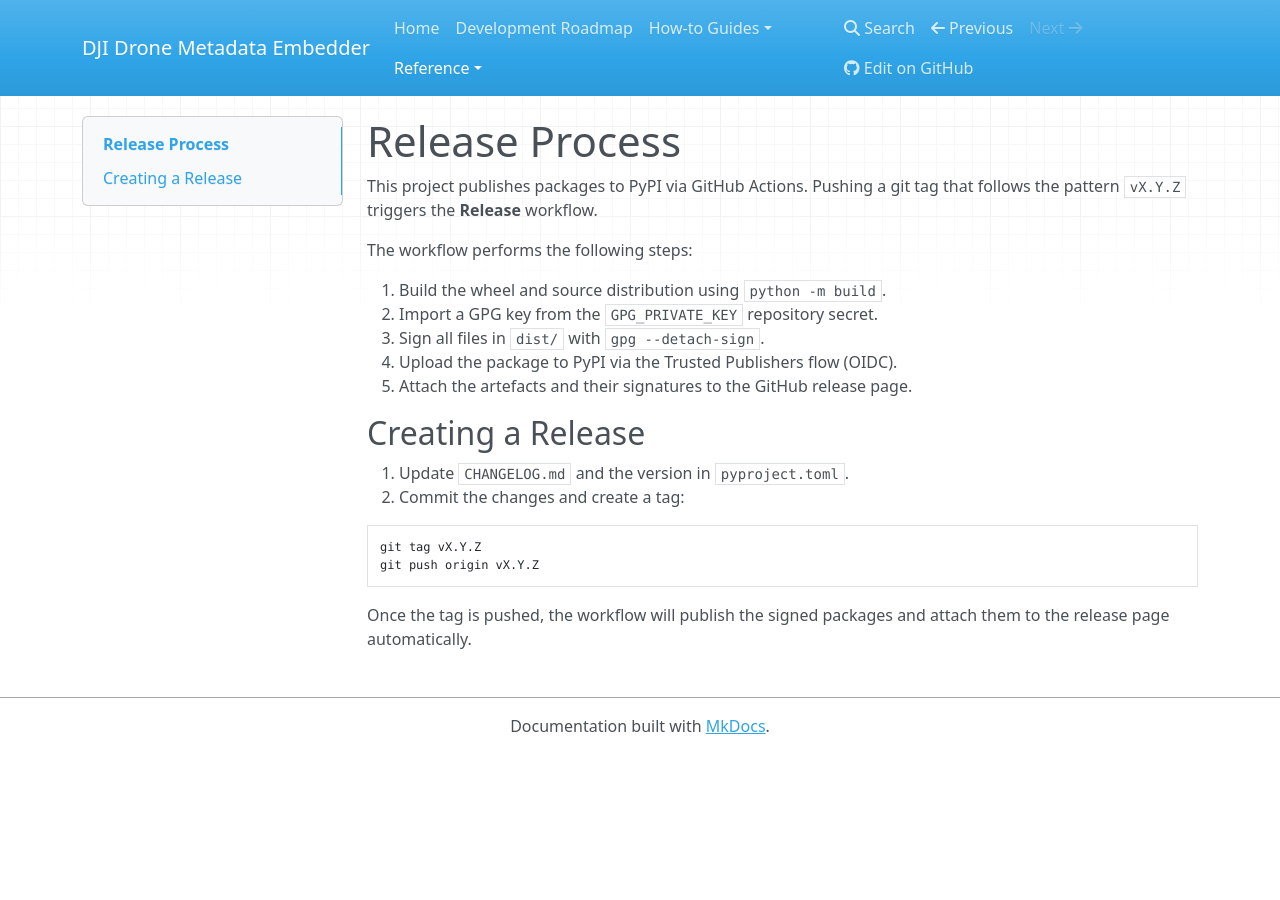
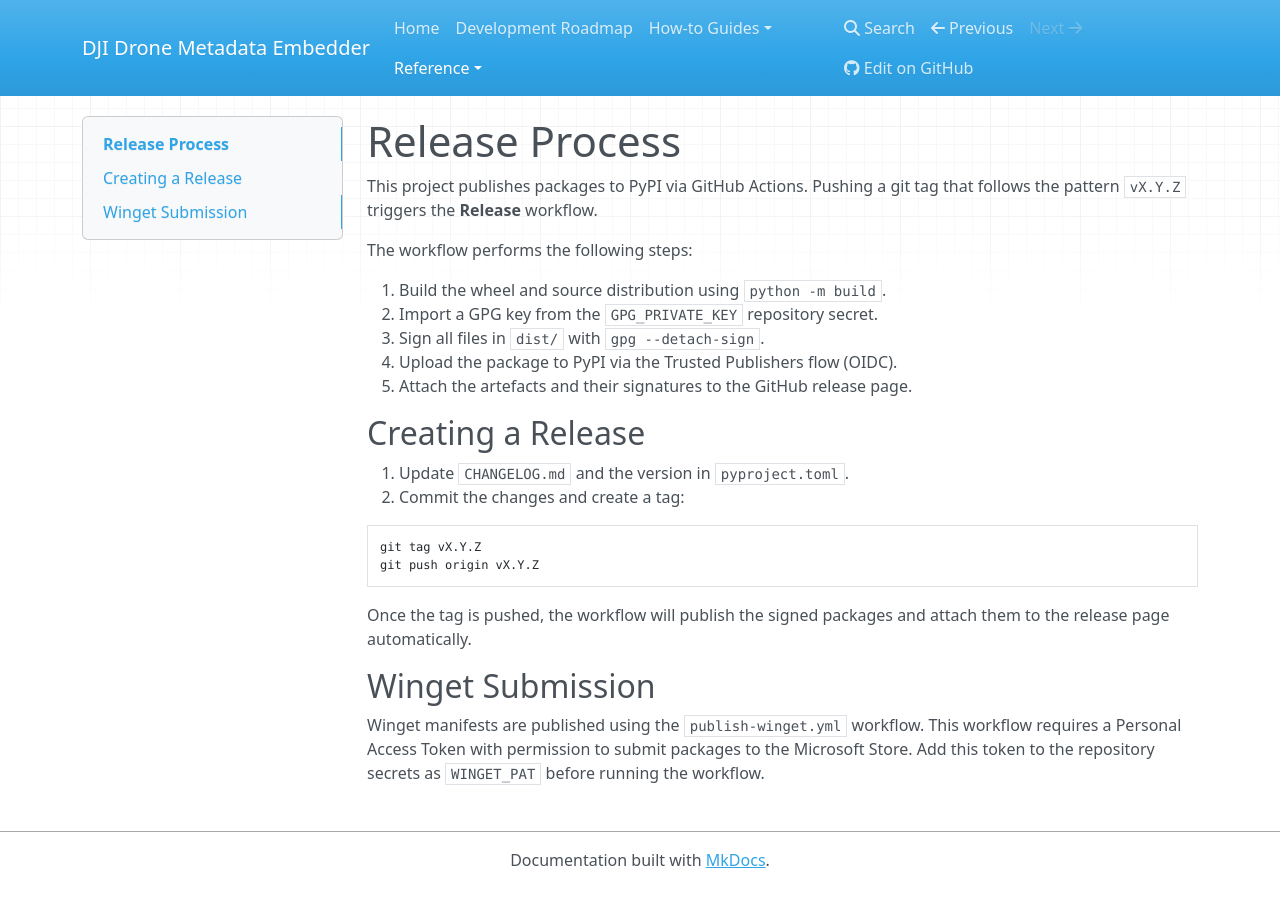
Before and after one commit to CallMarcus/dji-drone-metadata-embedder, an MkDocs documentation site: the page built from docs/RELEASE.md, in a window 1280 px wide. Built offline with MkDocs 1.6.1, drawn with Linux system fonts in a browser that asks for light colours; nearby versions of some CDN libraries.

Commit message:
Update winget workflow to use PAT

````diff
--- a/docs/RELEASE.md
+++ b/docs/RELEASE.md
@@ -21,3 +21,10 @@ git push origin vX.Y.Z
 ```
 
 Once the tag is pushed, the workflow will publish the signed packages and attach them to the release page automatically.
+
+## Winget Submission
+
+Winget manifests are published using the `publish-winget.yml` workflow. This workflow
+requires a Personal Access Token with permission to submit packages to the
+Microsoft Store. Add this token to the repository secrets as `WINGET_PAT` before
+running the workflow.
````
Also changed, not shown: 1 other file.
